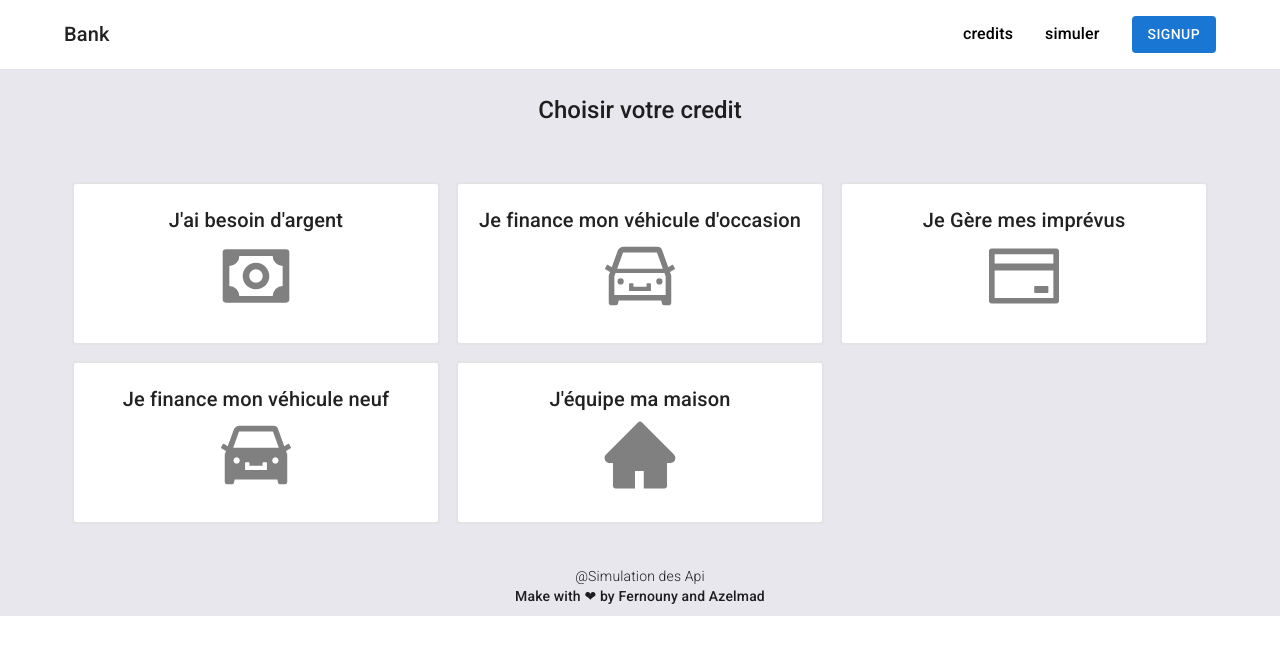
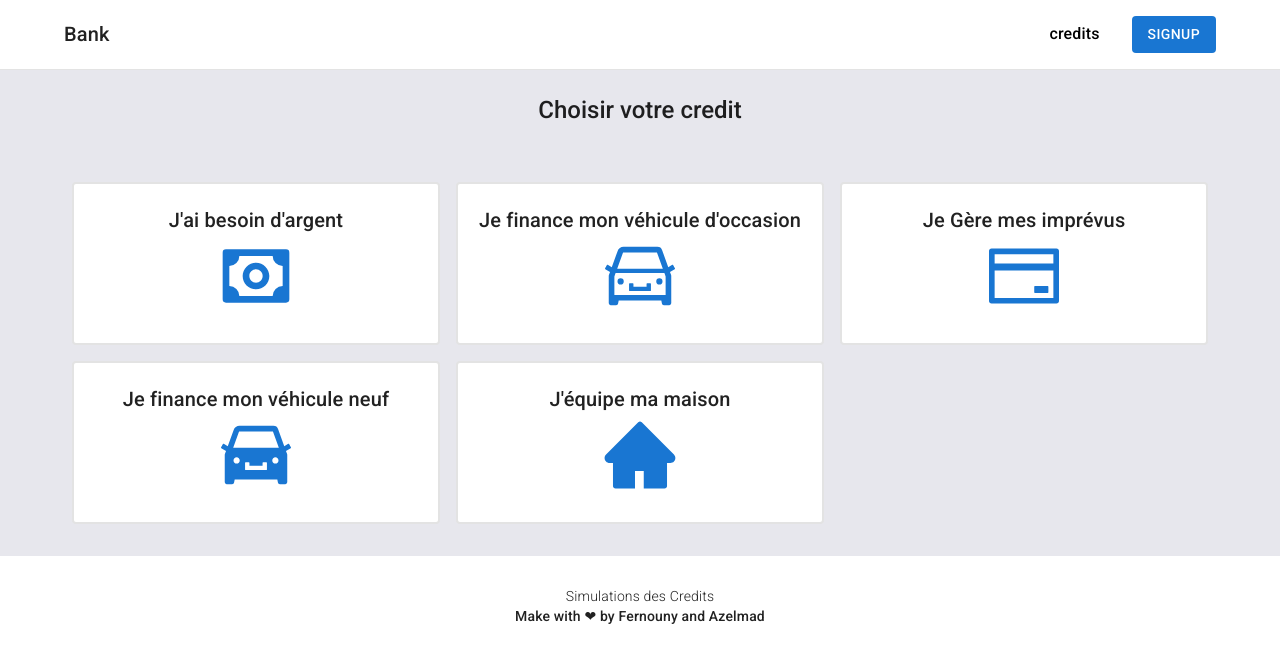
Before and after one commit to devferno/simulationapi, a React (Create React App) app: page / in a window 1280 px wide. Shown: the top 662 px of the page. Built offline with nearby package versions, Linux system fonts and the light colour scheme.

Commit message:
fix some phrases

```diff
--- a/src/components/Credits.jsx
+++ b/src/components/Credits.jsx
@@ -3,7 +3,7 @@ import { Box, Container, Paper, Typography,Grid } from "@mui/material";
 import { Link } from "react-router-dom";
 import {BiMoney} from "react-icons/bi";
 import {AiOutlineCar,AiFillHome,AiFillCar,AiOutlineCreditCard} from "react-icons/ai";
-
+import {blue} from "@mui/material/colors";
 const CreditCard = ({ icon, title, link }) => {
   return (
     <Link to={link}>
@@ -19,28 +19,28 @@ const projets = [
   {
     id: 1,
     name: "J'ai besoin d'argent",
-    icon:<BiMoney fontSize="80px" color="grey"/>
+    icon:<BiMoney fontSize="80px" color={blue[700]}/>
   },
   {
     id: 2,
     name: "Je finance mon véhicule d'occasion",
-    icon:<AiOutlineCar fontSize="80px" color="grey"/>
+    icon:<AiOutlineCar fontSize="80px" color={blue[700]}/>
   },
   {
     id: 3,
     name: "Je Gère mes imprévus",
-    icon:<AiOutlineCreditCard fontSize="80px" color="grey"/>
+    icon:<AiOutlineCreditCard fontSize="80px" color={blue[700]}/>
   },
   {
     id: 4,
     name: "Je finance mon véhicule neuf",
-    icon:<AiFillCar fontSize="80px" color="grey"/>
+    icon:<AiFillCar fontSize="80px" color={blue[700]}/>
   },
 
   {
     id: 5,
     name: "J'équipe ma maison",
-    icon:<AiFillHome fontSize="80px" color="grey"/>
+    icon:<AiFillHome fontSize="80px" color={blue[700]}/>
   },
 ];
 
@@ -55,7 +55,7 @@ const Credits = () => {
         <Box>
           <Typography variant="h5" textAlign="center" sx={{my:3}}>Choisir votre credit</Typography>
           <Grid container sx={{py:3}}>
-          {projets.map(projet=><Grid item xs={12} sx={{p:1}} md={4}><CreditCard title={projet.name} key={projet.id} link={"/simuler"} icon={projet.icon}/></Grid>)}
+          {projets.map(projet=><Grid item xs={12} sx={{p:1}} md={4}><CreditCard title={projet.name} key={projet.id}  link={"/simuler"} icon={projet.icon}/></Grid>)}
           </Grid>
         </Box>
       </Container>
--- a/src/components/Footer.jsx
+++ b/src/components/Footer.jsx
@@ -5,13 +5,13 @@ const Footer = () => {
   return (
     <Box
       sx={{
-
-        padding: "10px",
+        background:"white",
+        padding: "30px",
         width: "100%",
         textAlign: "center",
       }}
     >
-      <Typography variant="body2" sx={{fontWeight:"300"}}>@Simulation des Api</Typography>
+      <Typography variant="body2" sx={{fontWeight:"300"}}>Simulations des Credits</Typography>
       <Typography variant="body2" sx={{fontWieght:"300"}}>Make with ❤ by Fernouny and Azelmad</Typography>
     </Box>
   );
--- a/src/components/Navbar.jsx
+++ b/src/components/Navbar.jsx
@@ -14,13 +14,13 @@ const Navbar = () => {
               <Link to="/">
                   <Typography variant="body1" sx={{mx:2}}>credits</Typography>
               </Link>
-              <Link to="/simuler">
+              {/* <Link to="/simuler">
                   <Typography variant="body1" sx={{mx:2}}>simuler</Typography>
-              </Link>
+              </Link> */}
               {/* <Link to="/historique">
                   <Typography variant="body1" sx={{mx:2}}>historique</Typography>
               </Link> */}
-              <Link to="/signup">
+              <Link to="/simuler">
                   <Button variant="contained" sx={{ml:2}} disableElevation>signup</Button>
               </Link>
           </Box>
--- a/src/components/Signup.jsx
+++ b/src/components/Signup.jsx
@@ -98,7 +98,7 @@ const Signup = () => {
           }}
         >
           <Typography variant="h4" sx={{ my: 3,color:blueGrey[800],fontWeight:"300" }}>
-            Few steps before simulation
+            Une étape avant la simulation
           </Typography>
           <TextField
             variant="outlined"
@@ -144,8 +144,8 @@ const Signup = () => {
           required
             value={userInfo.jsuis}
             select
-            label="Projet"
-            helperText="Please select your projet"
+            label="Profession"
+            helperText="selectionner votre profession"
             sx={{ width: "300px", my: 1 }}
             onChange={handleChange}
             name="jsuis"
```
